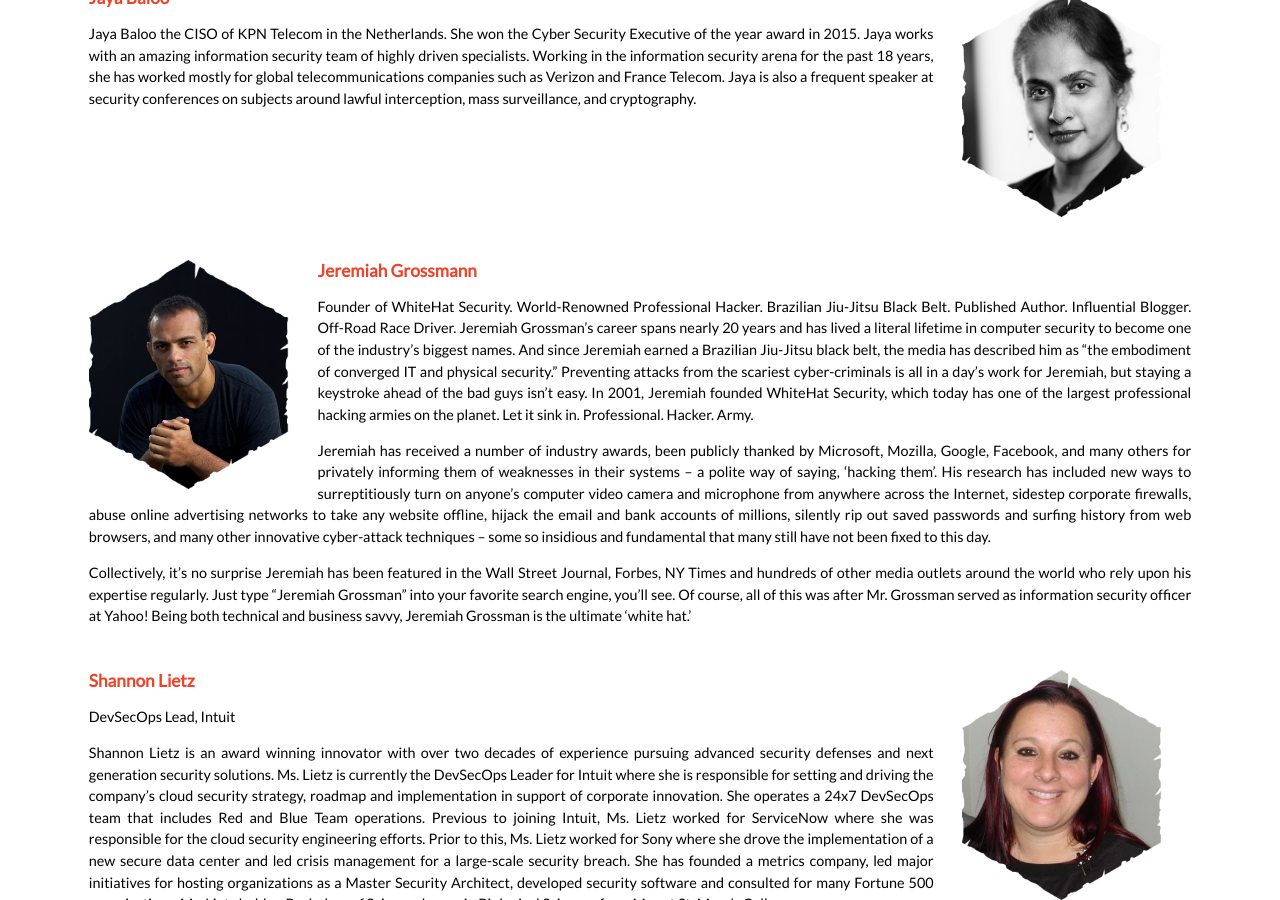
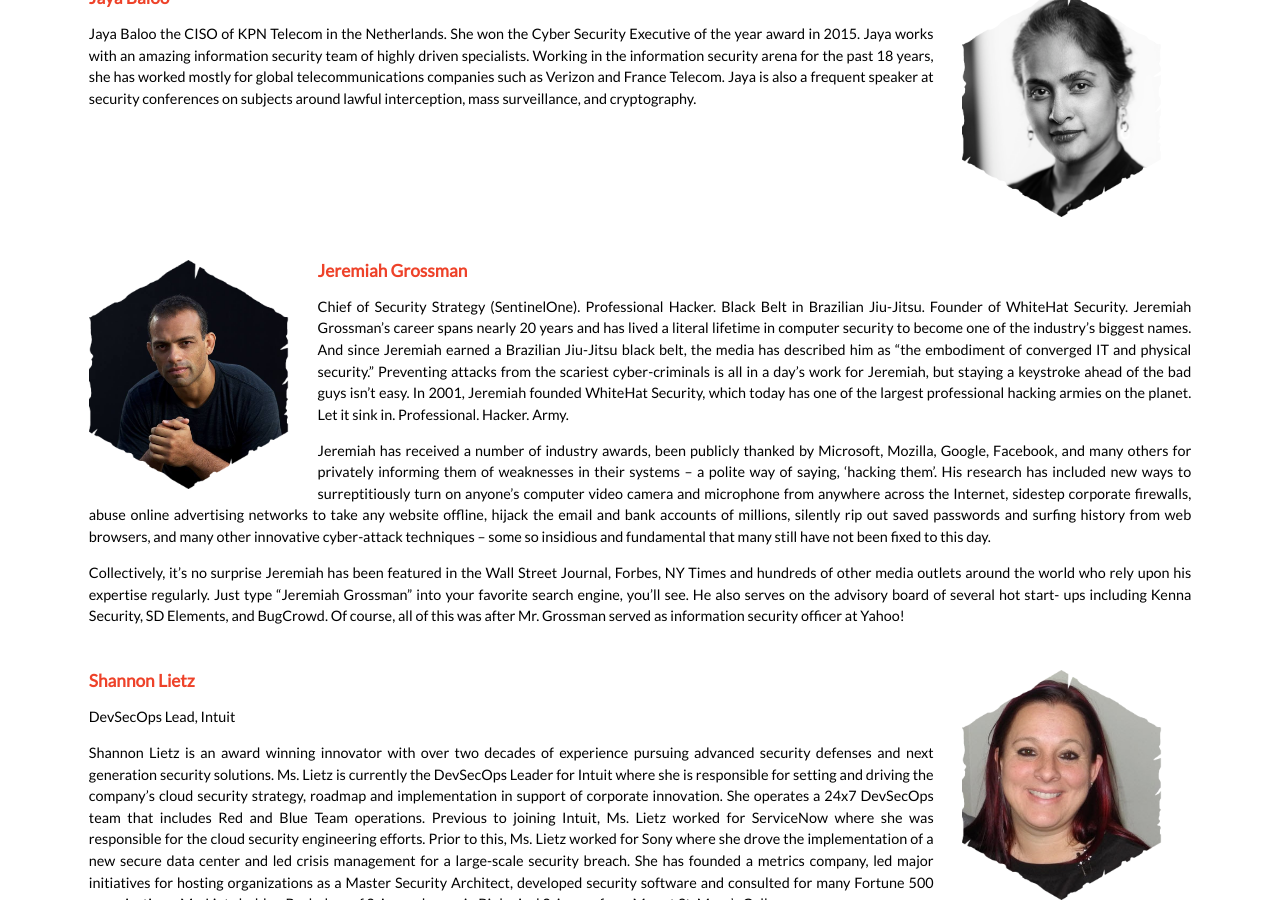
Before and after one commit to OWASP/AppSecEurope2017, a Jekyll site: the page built from program/keynotes.md, in a window 1280 px wide and 900 px high, scrolled down 518 px. Built offline with Jekyll 4.4.1, drawn with Linux system fonts in a browser that asks for light colours.

Commit message:
Updating Jeremiah Grossman's profile

```diff
--- a/_data/keynoters.yml
+++ b/_data/keynoters.yml
@@ -3,13 +3,13 @@
   description: |
     Jaya Baloo the CISO of KPN Telecom in the Netherlands. She won the Cyber Security Executive of the year award in 2015. Jaya works with an amazing information security team of highly driven specialists.  Working in the information security arena for the past 18 years, she has worked mostly for global telecommunications companies such as Verizon and France Telecom. Jaya is also a frequent speaker at security conferences on subjects around lawful interception, mass surveillance, and cryptography.
 - image: jeremiah_grossmann.jpg
-  name: Jeremiah Grossmann
+  name: Jeremiah Grossman
   description: |
-    Founder of WhiteHat Security. World-Renowned Professional Hacker. Brazilian Jiu-Jitsu Black Belt. Published Author. Influential Blogger. Off-Road Race Driver. Jeremiah Grossman's career spans nearly 20 years and has lived a literal lifetime in computer security to become one of the industry's biggest names. And since Jeremiah earned a Brazilian Jiu-Jitsu black belt, the media has described him as "the embodiment of converged IT and physical security.” Preventing attacks from the scariest cyber-criminals is all in a day's work for Jeremiah, but staying a keystroke ahead of the bad guys isn't easy. In 2001, Jeremiah founded WhiteHat Security, which today has one of the largest professional hacking armies on the planet. Let it sink in. Professional. Hacker. Army.
+    Chief of Security Strategy (SentinelOne). Professional Hacker. Black Belt in Brazilian Jiu-Jitsu. Founder of WhiteHat Security. Jeremiah Grossman's career spans nearly 20 years and has lived a literal lifetime in computer security to become one of the industry's biggest names. And since Jeremiah earned a Brazilian Jiu-Jitsu black belt, the media has described him as "the embodiment of converged IT and physical security.” Preventing attacks from the scariest cyber-criminals is all in a day's work for Jeremiah, but staying a keystroke ahead of the bad guys isn't easy. In 2001, Jeremiah founded WhiteHat Security, which today has one of the largest professional hacking armies on the planet. Let it sink in. Professional. Hacker. Army.
 
     Jeremiah has received a number of industry awards, been publicly thanked by Microsoft, Mozilla, Google, Facebook, and many others for privately informing them of weaknesses in their systems -- a polite way of saying, ‘hacking them'. His research has included new ways to surreptitiously turn on anyone's computer video camera and microphone from anywhere across the Internet, sidestep corporate firewalls, abuse online advertising networks to take any website offline, hijack the email and bank accounts of millions, silently rip out saved passwords and surfing history from web browsers, and many other innovative cyber-attack techniques – some so insidious and fundamental that many still have not been fixed to this day.
 
-    Collectively, it's no surprise Jeremiah has been featured in the Wall Street Journal, Forbes, NY Times and hundreds of other media outlets around the world who rely upon his expertise regularly. Just type “Jeremiah Grossman” into your favorite search engine, you'll see. Of course, all of this was after Mr. Grossman served as information security officer at Yahoo! Being both technical and business savvy, Jeremiah Grossman is the ultimate 'white hat.'
+    Collectively, it's no surprise Jeremiah has been featured in the Wall Street Journal, Forbes, NY Times and hundreds of other media outlets around the world who rely upon his expertise regularly. Just type “Jeremiah Grossman” into your favorite search engine, you'll see. He also serves on the advisory board of several hot start- ups including Kenna Security, SD Elements, and BugCrowd. Of course, all of this was after Mr. Grossman served as information security officer at Yahoo!
 - image: shannon_lietz_2.jpg
   name: Shannon Lietz
   description: |
```
